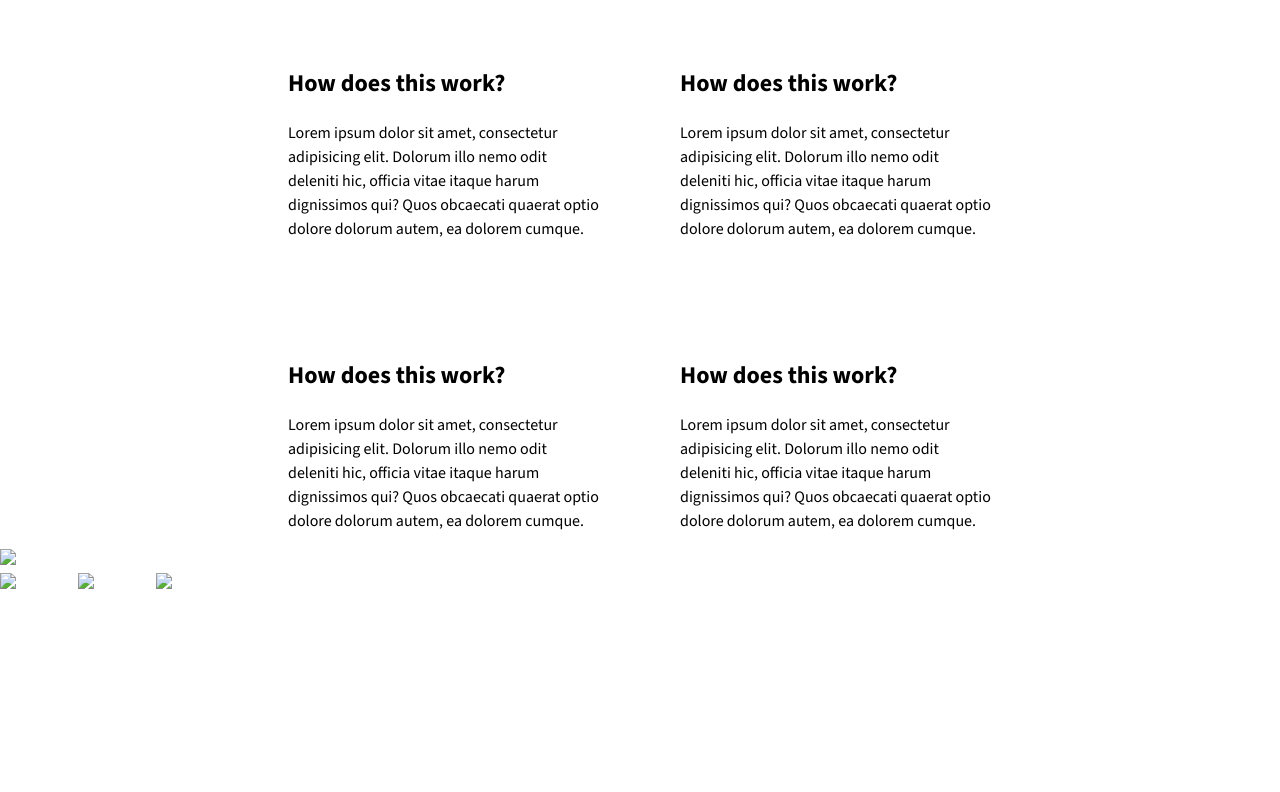
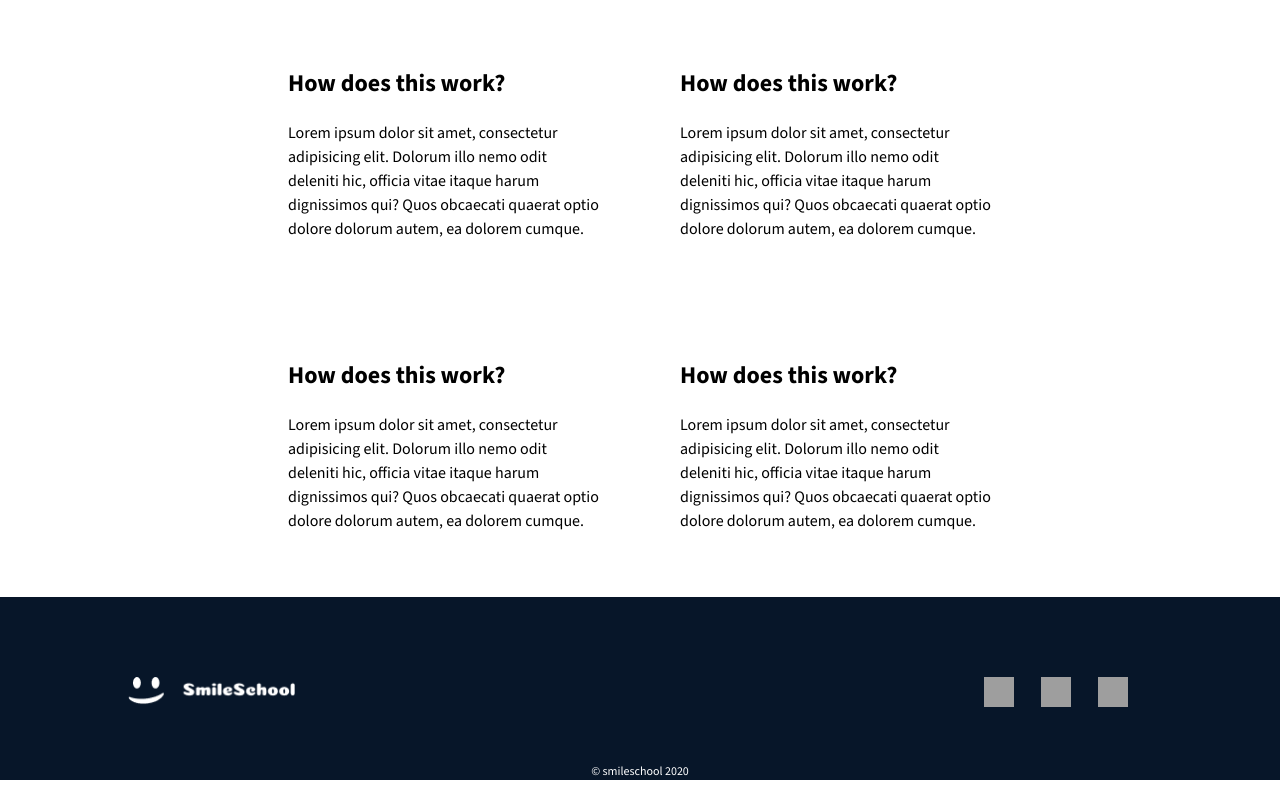
Before and after one commit to Efeoseaje/alx_html_css, a plain HTML site: page css_advanced/index.html in a window 1280 px wide. Shown: the part 2767-3559 px from the top of the page. Before the commit the page ends 3420 px from the top, so only its background shows below. Drawn offline with nearby package versions, Linux system fonts and the light colour scheme; grey boxes are pictures that could not be loaded.

Commit message:
Complete page

```diff
--- a/css_advanced/index.html
+++ b/css_advanced/index.html
@@ -3,7 +3,7 @@
 <head>
 	<meta charset="UTF-8">
 	<meta name="viewport" content="width=device-width, initial-scale=1.0">
-	<title>Document</title>
+	<title>Smiles</title>
 	<link rel="preconnect" href="https://fonts.googleapis.com">
 	<link rel="preconnect" href="https://fonts.gstatic.com" crossorigin>
 	<link href="https://fonts.googleapis.com/css2?family=Source+Sans+3:wght@400;700&display=swap" rel="stylesheet">
@@ -241,28 +241,31 @@
 						<p>Lorem ipsum dolor sit amet, consectetur adipisicing elit. Dolorum illo nemo odit deleniti hic, officia vitae itaque harum dignissimos qui? Quos obcaecati quaerat optio dolore dolorum autem, ea dolorem cumque.</p>
 					</div>
 				</div>
-				<!-- End of FAQ section -->
 			</section>
+			<!-- End of FAQ section -->
 		</main>
 	<!-- Footer -->
-	<footer>
-
-		<div>
-			<div>
-				<img src="#" width="100" height="100" alt="IMAGE14">
-				<div class="img_block">
+	<footer class="footer-section">
+		<div class="footer-container">
+			<div class="footer">
+				<div class="footer-logo">
 					<a href="#">
-						<img src="#" width="100" height="100" alt="IMAGE15">
-					</a>
-					<a href="#">
-						<img src="#" width="100" height="100" alt="IMAGE16">
-					</a>
-					<a href="#">
-						<img src="#" width="100" height="100" alt="IMAGE17">
+						<img src="images/logo.png" width="167.02" height="29.46" alt="Logo">
 					</a>
 				</div>
-				<P>TEXT</P>
+				<div class="icons">
+					<a href="facebook.com">
+						<img src="https://upload.wikimedia.org/wikipedia/en/0/04/Facebook_f_logo_%282021%29.svg" width="30" height="30" alt="facebook">
+					</a>
+					<a href="twitter.com">
+						<img src="https://upload.wikimedia.org/wikipedia/commons/6/6f/Logo_of_Twitter.svg" width="30" height="30" alt="twitter">
+					</a>
+					<a href="instagram.com">
+						<img src="https://upload.wikimedia.org/wikipedia/commons/9/95/Instagram_logo_2022.svg" width="30" height="30" alt="instagram">
+					</a>
+				</div>
 			</div>
+			<P>&copy; smileschool 2020</P>
 		</div>
 		<!-- End of Footer-->
 	</footer>
--- a/css_advanced/styles.css
+++ b/css_advanced/styles.css
@@ -369,3 +369,32 @@ a:active {
 	margin: auto;
 	padding: auto;
 }
+
+/* Footer
+====================== */
+
+.footer-container {
+	background-color: #071629;
+}
+
+.footer-container p{
+	text-align: center;
+	font-size: 12px;
+}
+
+.footer {
+	display: flex;
+	justify-content: space-between;
+	width: 80%;
+	margin: 3rem auto;
+	padding-top: 5rem;
+	overflow: hidden;
+}
+
+.icons {
+	display: inline;
+}
+
+.icons img {
+	margin-right: 1.5rem;
+}
```
